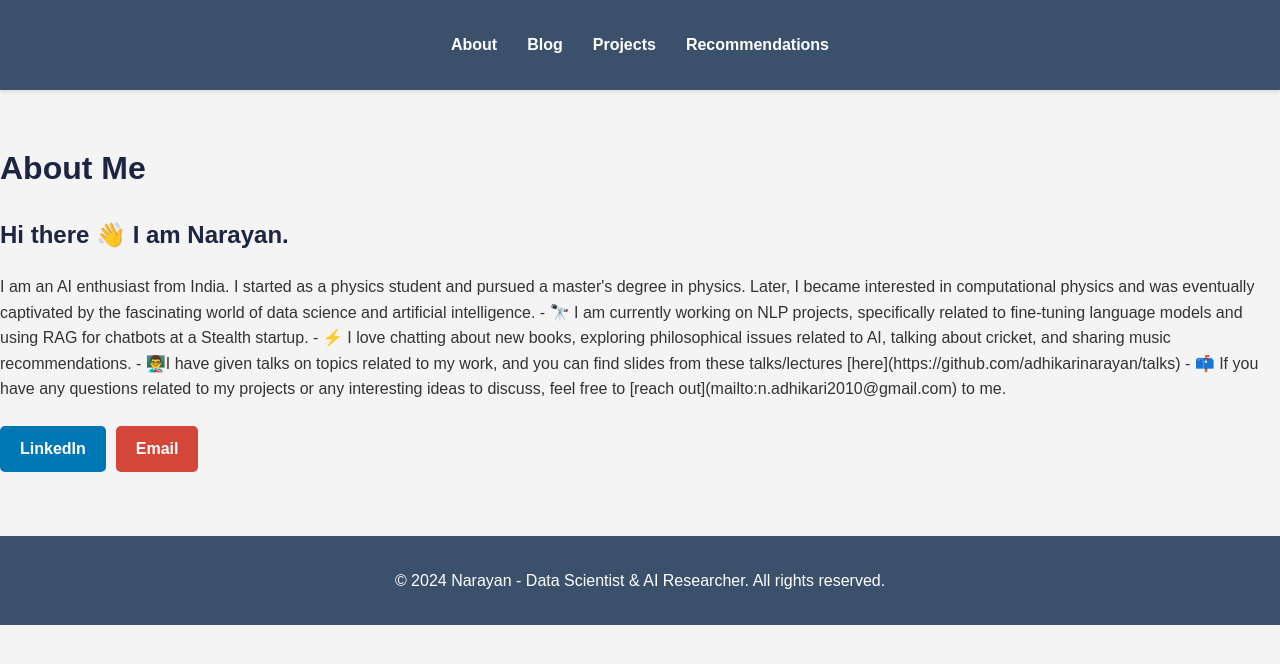
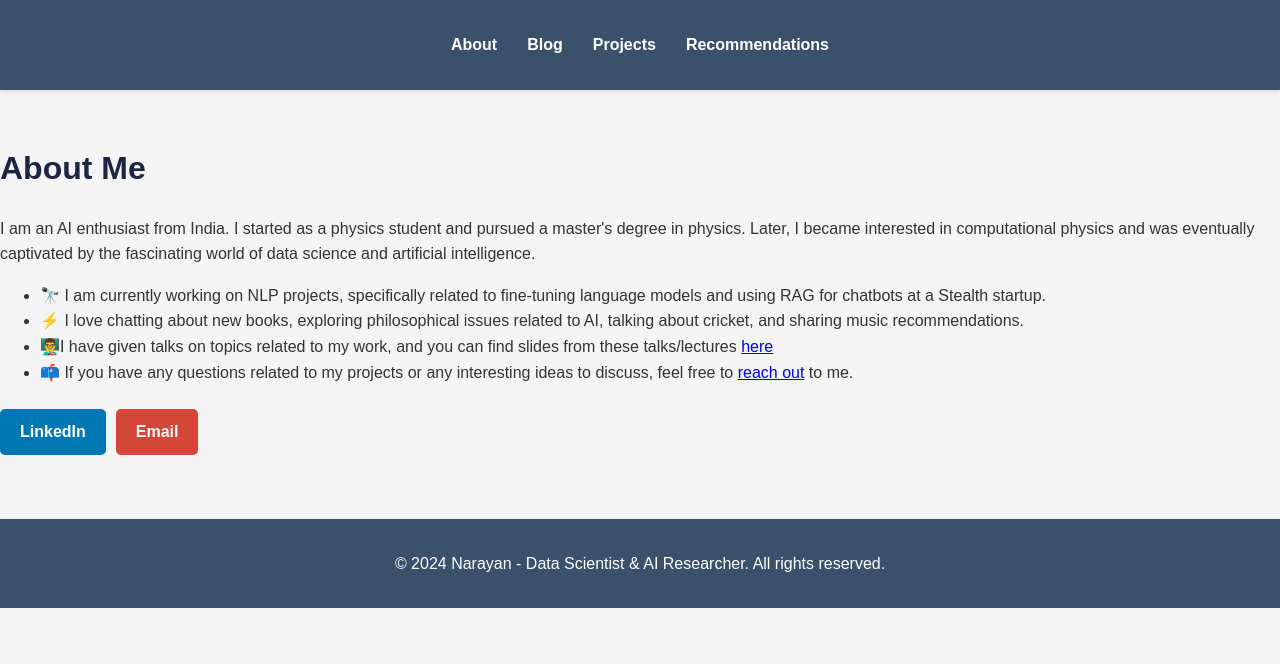
Before and after one commit to adhikarinarayan/adhikarinarayan.github.io, a Jekyll site: the page built from index.md, in a window 1280 px wide. Shown: the top 664 px of the page. Built offline with Jekyll 4.4.1, drawn with Linux system fonts in a browser that asks for light colours.

Commit message:
Update index.md

```diff
--- a/index.md
+++ b/index.md
@@ -6,14 +6,13 @@ title: About Me
 <div class="profile-container">
     <div class="content">
         <h1>About Me</h1>
-        <h2>Hi there 👋 I am Narayan.</h2>
-        <p>I am an AI enthusiast from India. I started as a physics student and pursued a master's degree in physics. Later, I became interested in computational physics and was eventually captivated by the fascinating world of data science and artificial intelligence.
-
-- 🔭 I am currently working on NLP projects, specifically related to fine-tuning language models and using RAG for chatbots at a Stealth startup.
-- ⚡  I love chatting about new books, exploring philosophical issues related to AI, talking about cricket, and sharing music recommendations.
-- 👨‍🏫I have given talks on topics related to my work, and you can find slides from these talks/lectures [here](https://github.com/adhikarinarayan/talks)
-- 📫 If you have any questions related to my projects or any interesting ideas to discuss, feel free to [reach out](mailto:n.adhikari2010@gmail.com) to me.
-</p>
+        <p>I am an AI enthusiast from India. I started as a physics student and pursued a master&#39;s degree in physics. Later, I became interested in computational physics and was eventually captivated by the fascinating world of data science and artificial intelligence.</p>
+<ul>
+<li>🔭 I am currently working on NLP projects, specifically related to fine-tuning language models and using RAG for chatbots at a Stealth startup.</li>
+<li>⚡  I love chatting about new books, exploring philosophical issues related to AI, talking about cricket, and sharing music recommendations.</li>
+<li>👨‍🏫I have given talks on topics related to my work, and you can find slides from these talks/lectures <a href="https://github.com/adhikarinarayan/talks">here</a></li>
+<li>📫 If you have any questions related to my projects or any interesting ideas to discuss, feel free to <a href="mailto:n.adhikari2010@gmail.com">reach out</a> to me.</li>
+</ul>
 
         <div class="social-buttons">
             <a href="https://www.linkedin.com/in/your-profile" class="button linkedin-button">
```
